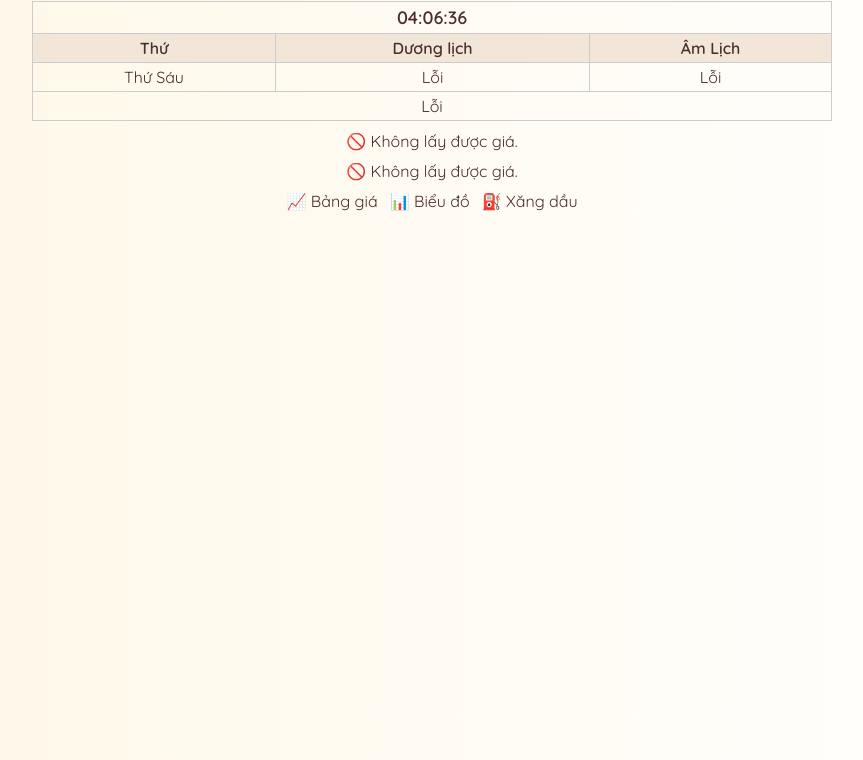
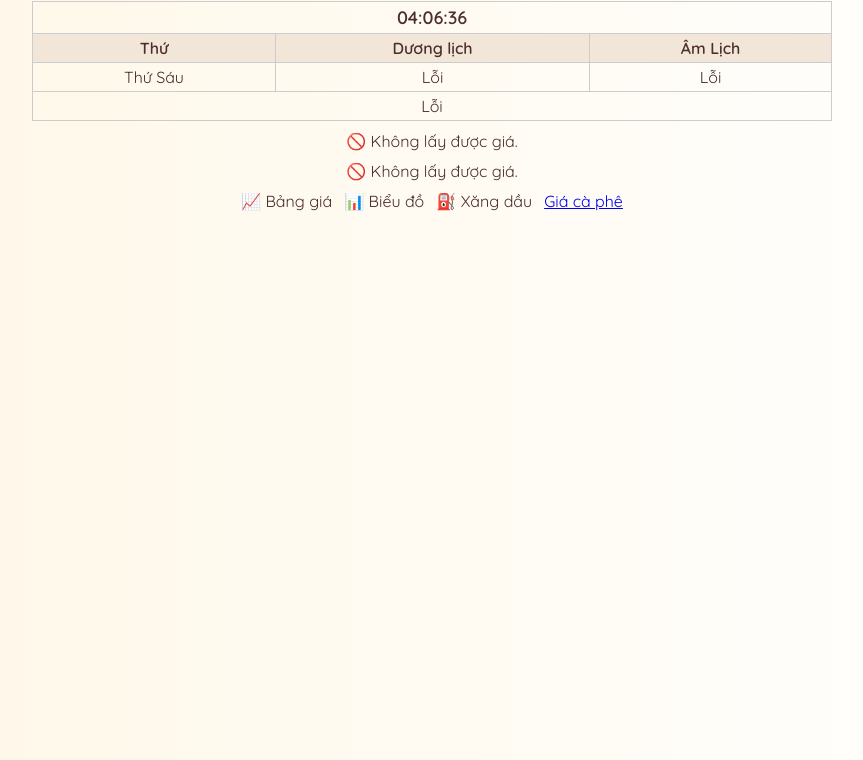
Before and after one commit to nhattan28/laygianongsan, a plain HTML site: page index.html in a window 1280 px wide. Shown: the part 40-800 px from the top of the page, without its empty margins (208-1071 px from the left). Drawn offline with Linux system fonts and the light colour scheme; no server answers.

Commit message:
Update index.html

```diff
--- a/index.html
+++ b/index.html
@@ -190,6 +190,7 @@ body {
   <a href="bang.html" style="text-decoration: none; color: inherit;">📈 Bảng giá</a>
   <a href="bieudo.html" style="text-decoration: none; color: inherit;">📊 Biểu đồ</a>
   <a href="xangdau.html" style="text-decoration: none; color: inherit;">⛽ Xăng dầu</a>
+      <a href="giacaphe.html">Giá cà phê</a>
 
 </div>
   <script>
```
